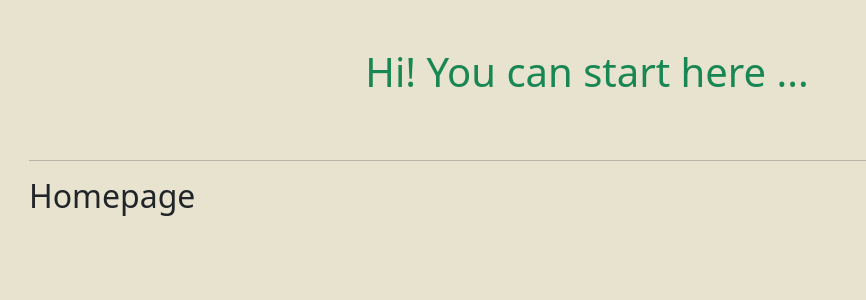
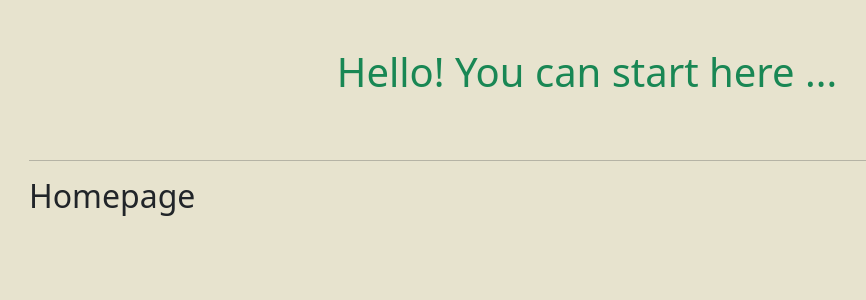
Before and after one commit to grbeno/user-admin, a Django app: page / in a window 1280 px wide. Shown: the top 300 px of the page, without its empty margins (53-919 px from the left). Run offline with Django 4.2, Linux system fonts and the light colour scheme; some libraries are stand-ins or nearby versions.

Commit message:
test-nopipfs

```diff
--- a/templates/start/home.html
+++ b/templates/start/home.html
@@ -2,7 +2,7 @@
 {% block title%}Home{% endblock title %}
 
 {% block content %}
-    <h1 class="d-flex justify-content-center p-5 text-success">Hi! You can start here ...</h1>
+    <h1 class="d-flex justify-content-center p-5 text-success">Hello! You can start here ...</h1>
     <hr>
     <h2>Homepage</h2>
 {% endblock content %}
```
